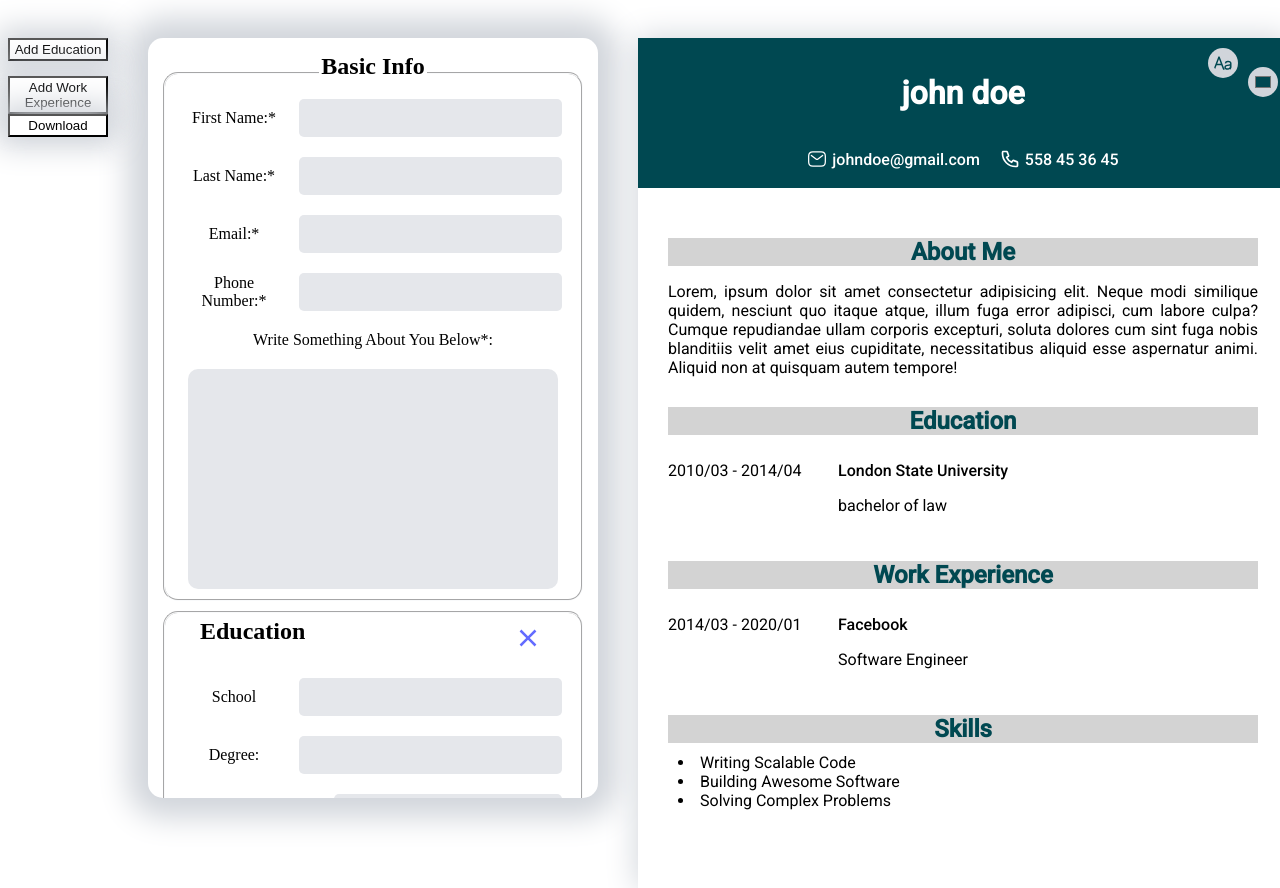
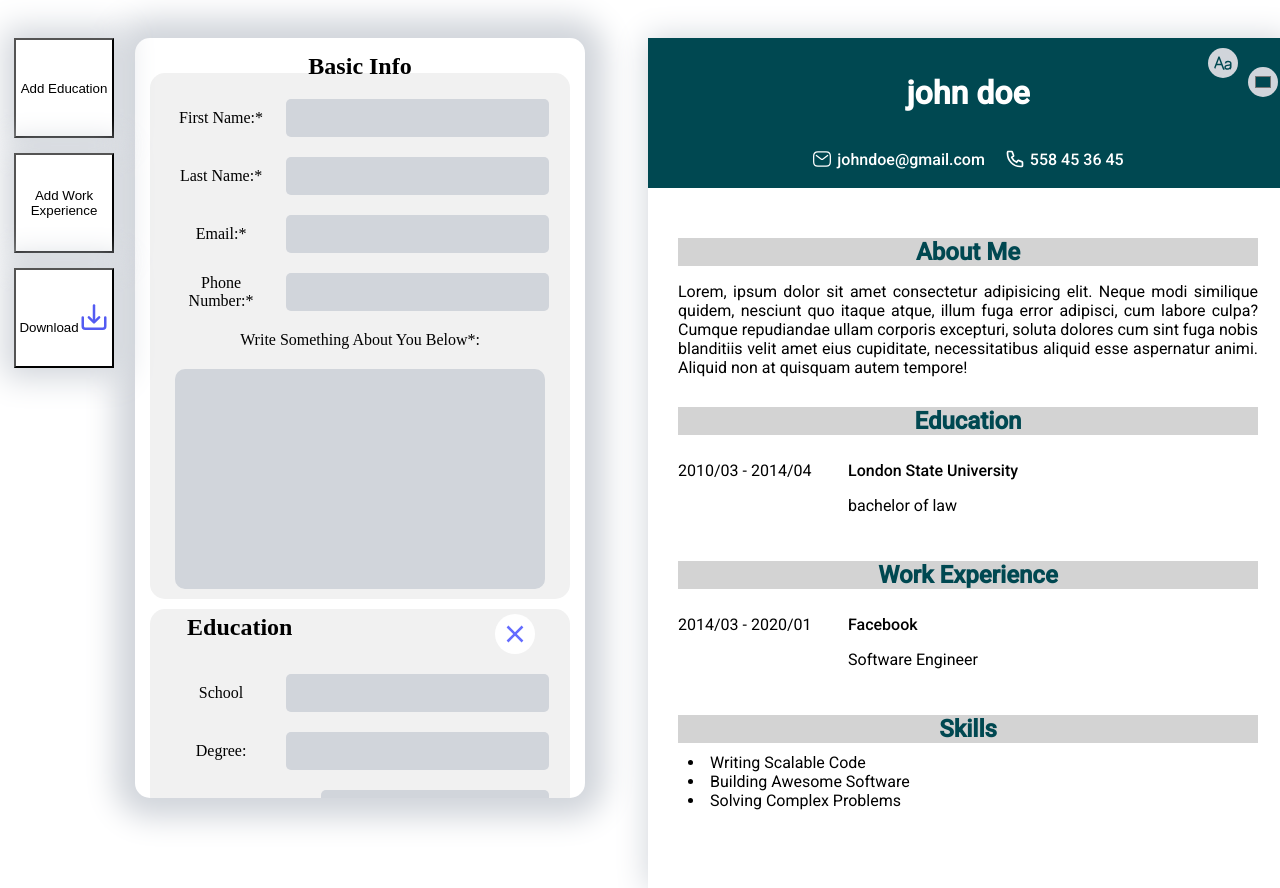
Before and after one commit to giorgi568/cv-app, a React (Vite) app: page / in a window 1280 px wide. Built offline with nearby package versions, Linux system fonts and the light colour scheme; the HTML template or start-up script is replaced by a standard one.

Commit message:
made some changes to design

```diff
--- a/index.html
+++ b/index.html
@@ -2,7 +2,7 @@
 <html lang="en">
   <head>
     <meta charset="UTF-8" />
-    <link rel="icon" type="image/svg+xml" href="/vite.svg" />
+    <link rel="icon" type="image/svg+xml" href="/curriculum-vitae.svg" />
     <meta name="viewport" content="width=device-width, initial-scale=1.0" />
     <title>CV APP</title>
     <link rel="preconnect" href="https://fonts.googleapis.com">
--- a/src/App.jsx
+++ b/src/App.jsx
@@ -3,7 +3,7 @@ import './styles/App.css';
 import InfoPanel from './components/infoPanel';
 import Preview from './components/preview';
 import { v4 as uuidv4 } from 'uuid';
-import  html2pdf  from 'html2pdf.js';
+import html2pdf from 'html2pdf.js';
 
 function App() {
   //state handling for education panel
@@ -165,15 +165,63 @@ function App() {
         <button
           className='download'
           style={{
-            marginBottom: 15 + 'px',
+            marginTop: 15 + 'px',
           }}
           onClick={() => {
             const file = document.getElementById('downloadable');
             html2pdf(file, { file: 'my_resume.pdf' }).save();
-            console.log(file)
+            console.log(file);
           }}
         >
           Download
+          <svg
+            width='30px'
+            height='30px'
+            viewBox='0 0 24 24'
+            xmlns='http://www.w3.org/2000/svg'
+          >
+            <title />
+
+            <g id='Complete'>
+              <g id='download'>
+                <g>
+                  <path
+                    d='M3,12.3v7a2,2,0,0,0,2,2H19a2,2,0,0,0,2-2v-7'
+                    fill='none'
+                    stroke='#535bf2'
+                    strokeLinecap='round'
+                    strokeLinejoin='round'
+                    strokeWidth='2'
+                  />
+
+                  <g>
+                    <polyline
+                      data-name='Right'
+                      fill='none'
+                      id='Right-2'
+                      points='7.9 12.3 12 16.3 16.1 12.3'
+                      stroke='#535bf2'
+                      strokeLinecap='round'
+                      strokeLinejoin='round'
+                      strokeWidth='2'
+                    />
+
+                    <line
+                      fill='none'
+                      stroke='#535bf2'
+                      strokeLinecap='round'
+                      strokeLinejoin='round'
+                      strokeWidth='2'
+                      x1='12'
+                      x2='12'
+                      y1='2.7'
+                      y2='14.2'
+                    />
+                  </g>
+                </g>
+              </g>
+            </g>
+          </svg>
         </button>
       </div>
 
--- a/src/components/fieldsets.jsx
+++ b/src/components/fieldsets.jsx
@@ -249,19 +249,19 @@ function SkillsForm({ deleteSkill, addSkill, skillList }) {
       <ul>
         {skillList.map((skill, index) => {
           return (
-            <li key={uuidv4()} style={{color: '#646cff'}}>
+            <li key={uuidv4()} style={{color: '#646cff', display: 'flex', alignItems: 'center'}}>
               <p
                 style={{
                   display: 'flex',
                   justifyContent: 'space-between',
                   alignItems: 'center',
-                  width: 350 + 'px',
+                  width: 310 + 'px',
                   color: 'black'
                 }}
               >
                 {skill}
+              </p>
                 <DelBtn index={index} cb={deleteSkill}></DelBtn>
-              </p>
             </li>
           );
         })}
--- a/src/styles/App.css
+++ b/src/styles/App.css
@@ -6,8 +6,9 @@
   height: 100vh;
   width: 100vw;
   display: flex;
-  gap: 40px;
+  gap: 15px;
   padding-top: 30px;
+  /* flex-wrap: wrap; */
 }
 
 ::-webkit-scrollbar {
@@ -45,10 +46,14 @@ fieldset {
   gap: 20px;
   margin: 10px;
   border-radius: 15px;
-  border-color:#f9fafb;
+  border: 0;
+  background-color: #f1f1f1;
+  box-sizing: border-box;
 }
 fieldset:hover{
   background-color: #f9fafb;
+  border: 1px solid;
+  border-color: #646cff;
 }
 
 
@@ -56,12 +61,12 @@ input {
   max-width: 250px;
   font-size: 1.2rem;
   padding: 8px;
-  background-color: #e5e7eb;
+  background-color: #d1d5db;
   border: 0;
   border-radius: 5px;
 }
 textarea{
-  background-color: #e5e7eb;
+  background-color: #d1d5db;
   border: 0;
   border-radius: 10px;
   width: 350px;
@@ -95,12 +100,13 @@ p {
   position: sticky;
   top: 0;
   height: 200px;
+  /* width: 50px; */
 }
 .preview {
   width: 55%;
   background-color: white;
   min-height: 850px;
-  min-width: 650px;
+  min-width: 640px;
   box-shadow: 0px 0px 30px 1px #d1d5db;
   position: relative;
   overflow: scroll;
@@ -125,13 +131,15 @@ p {
   background-color: white;
   color: black;
   width: 100px;
+  height: 100px;
   padding: 2px;
 
 }
 .mainContentWrapper {
   display: flex;
   justify-content: space-between;
-  gap: 40px;
+  gap: 5px;
+  flex-wrap: wrap;
 }
 .basicInfoPreview {
   height: 150px;
```
Also changed, not shown: public/curriculum-vitae.svg (added), src/assets/download.svg.
